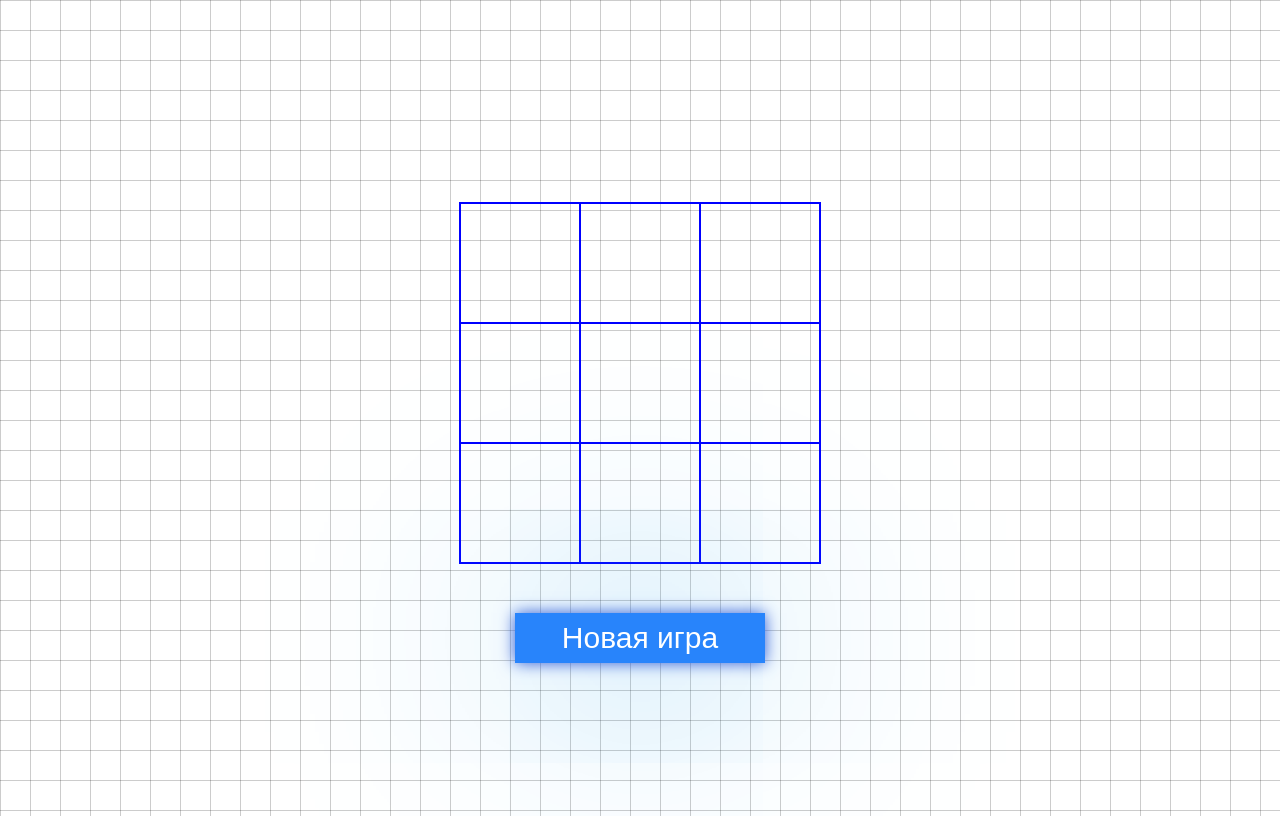
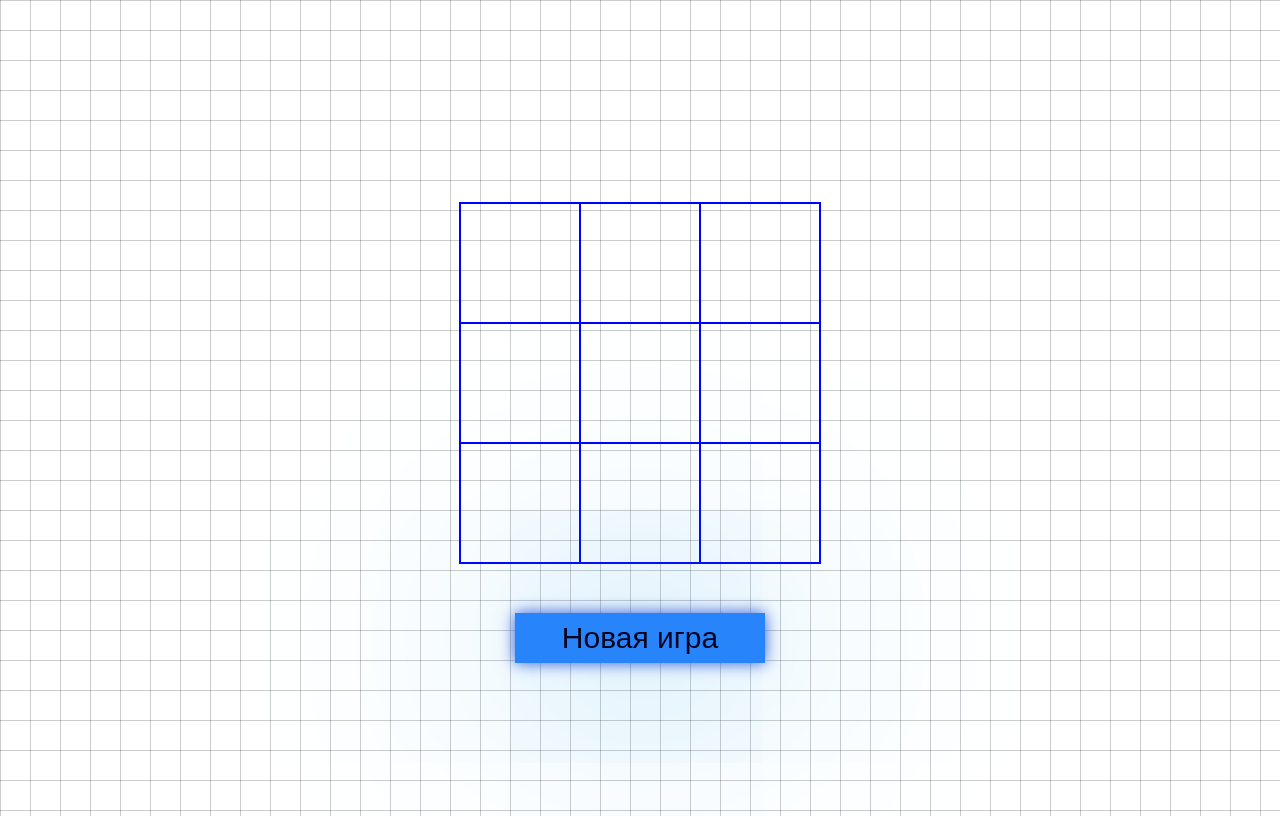
Before and after one commit to artfront5/---, a plain HTML site: page index.html in a window 1280 px wide. In both pictures the pointer is over the button "Новая игра". Drawn offline with Linux system fonts and the light colour scheme.

Commit message:
Update style.css

```diff
--- a/style.css
+++ b/style.css
@@ -49,7 +49,8 @@ body {
 }
 
 .new-game:hover {
-      box-shadow: 0 0 15px #305dd6, 0 0 250px #229fe8;
+  color: rgb(5, 5, 32);
+  box-shadow: 0 0 15px #305dd6, 0 0 250px #229fe8;
 }
 
 .active {
```
